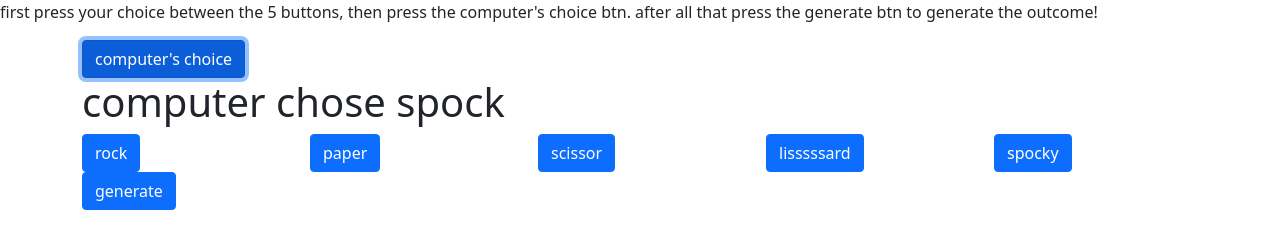
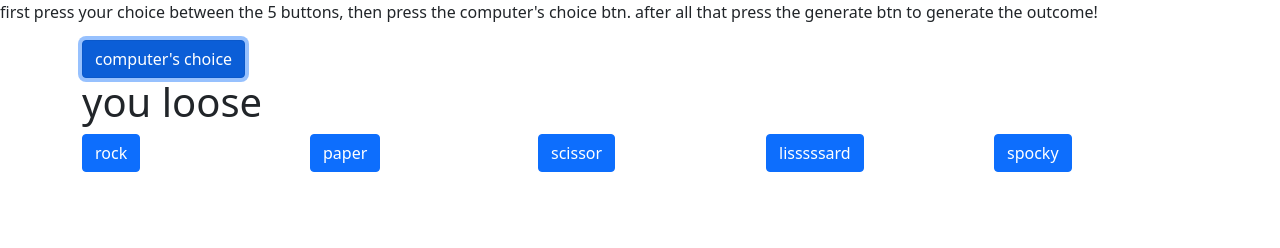
Before and after one commit to Martekode/rock-paper-scissors-lizard-spock, a plain HTML site: page index.html in a window 1280 px wide. Both pictures are taken after a click on the button "computer's choice". Drawn offline with nearby package versions, Linux system fonts and the light colour scheme.

Commit message:
added less chance to cheat, settimeout on computer button 2s for outcome

```diff
--- a/index.html
+++ b/index.html
@@ -45,14 +45,6 @@
             </div>
         </div>
     </div>
-    <div class="container">
-        <div class="row">
-            <div class="col">
-                <button id="generate" class="btn btn-primary">generate</button>
-            </div>
-        </div>
-
-    </div>
 <script src="https://cdn.jsdelivr.net/npm/bootstrap@5.0.2/dist/js/bootstrap.bundle.min.js" integrity="sha384-MrcW6ZMFYlzcLA8Nl+NtUVF0sA7MsXsP1UyJoMp4YLEuNSfAP+JcXn/tWtIaxVXM" crossorigin="anonymous"></script>
 <script src="./scripts/script.js"></script>
 </body>
--- a/scripts/script.js
+++ b/scripts/script.js
@@ -16,6 +16,29 @@ compChoiceButton.addEventListener('click',function(){
     let i = compChoice;
     console.log(compChoice);
     displayScore.innerText = `computer chose ${choiceArr[i]}`
+    setTimeout(() => {
+        if(compChoice == playerChoice){
+            displayScore.innerText = `this is a draw`;
+        }
+        else if(compChoice == 0 && playerChoice == 1 || compChoice == 0 && playerChoice == 4){
+            displayScore.innerText = `you win`;
+        }
+        else if(compChoice == 1 && playerChoice == 2 || compChoice == 1 && playerChoice ==3 ){
+            displayScore.innerText = `you win`;
+        }
+        else if(compChoice == 2 && playerChoice == 0 || compChoice == 2 && playerChoice == 4){
+            displayScore.innerText = `you win`;
+        }
+        else if(compChoice == 3 && playerChoice == 0 || compChoice == 3 && playerChoice == 2){
+            displayScore.innerText = `you win`;
+        }
+        else if (compChoice == 4 && playerChoice == 1 || compChoice == 4 && playerChoice == 3){
+            displayScore.innerText = `you win`;
+        }
+        else{
+            displayScore.innerText = `you loose`;
+        }
+    }, 2000);
 })
 rockButton.addEventListener('click',()=>{
     playerChoice =0;
@@ -42,28 +65,3 @@ spockButton.addEventListener('click',()=>{
     let i = playerChoice;
     displayScore.innerText= `you chose ${choiceArr[i]}`;
 })
-generate.addEventListener('click',()=>{
-    console.log(compChoice);
-    console.log(playerChoice)
-    if(compChoice == playerChoice){
-        displayScore.innerText = `this is a draw`;
-    }
-    else if(compChoice == 0 && playerChoice == 1 || compChoice == 0 && playerChoice == 4){
-        displayScore.innerText = `you win`;
-    }
-    else if(compChoice == 1 && playerChoice == 2 || compChoice == 1 && playerChoice ==3 ){
-        displayScore.innerText = `you win`;
-    }
-    else if(compChoice == 2 && playerChoice == 0 || compChoice == 2 && playerChoice == 4){
-        displayScore.innerText = `you win`;
-    }
-    else if(compChoice == 3 && playerChoice == 0 || compChoice == 3 && playerChoice == 2){
-        displayScore.innerText = `you win`;
-    }
-    else if (compChoice == 4 && playerChoice == 1 || compChoice == 4 && playerChoice == 3){
-        displayScore.innerText = `you win`;
-    }
-    else{
-        displayScore.innerText = `you loose`;
-    }
-})
```
